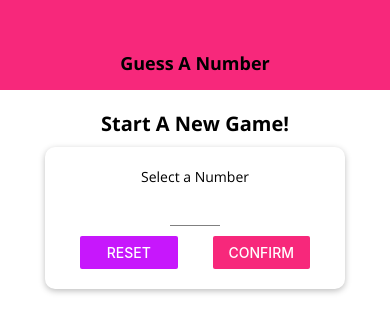
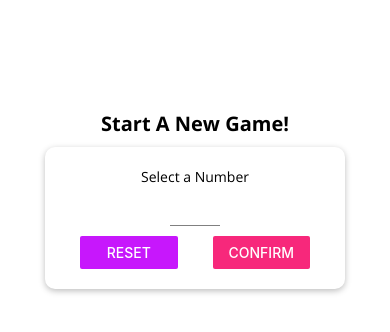
Before and after one commit to varunkverma/Guess-A-Number-App, a React Native app: screen / in a window 390 px wide. Shown: the top 332 px of the page. Built offline with nearby package versions, Linux system fonts and the light colour scheme.

Commit message:
pushing pltform dependent styling

```diff
--- a/App.js
+++ b/App.js
@@ -1,5 +1,5 @@
 import React, { useState } from "react";
-import { StyleSheet, View } from "react-native";
+import { StyleSheet, View, SafeAreaView } from "react-native";
 import * as Font from "expo-font";
 import { AppLoading } from "expo";
 
@@ -60,10 +60,10 @@
   }
 
   return (
-    <View style={styles.screen}>
+    <SafeAreaView style={styles.screen}>
       <Header title="Guess A Number" />
       {content}
-    </View>
+    </SafeAreaView>
   );
 }
 
--- a/components/header.component.jsx
+++ b/components/header.component.jsx
@@ -1,28 +1,43 @@
 import React from "react";
-import { View, Text, StyleSheet } from "react-native";
+import { View, Text, StyleSheet, Platform } from "react-native";
 import Colors from "../constants/colors";
 
 import TitleText from "./title-text.component";
 
 const Header = ({ title }) => {
   return (
-    <View style={styles.header}>
+    <View
+      style={{
+        ...styles.headerBase,
+        ...Platform.select({
+          ios: styles.headerIOS,
+          android: styles.headerAndroid,
+        }),
+      }}
+    >
       <TitleText style={styles.headerTitle}>{title}</TitleText>
     </View>
   );
 };
 
 const styles = StyleSheet.create({
-  header: {
+  headerBase: {
     width: "100%",
     height: 90,
     paddingTop: 36,
-    backgroundColor: Colors.primary,
     alignItems: "center",
     justifyContent: "center",
   },
+  headerIOS: {
+    backgroundColor: "white",
+    borderBottomColor: "#ccc",
+    borderBottomWidth: 1,
+  },
+  headerAndroid: {
+    backgroundColor: Colors.primary,
+  },
   headerTitle: {
-    color: "black",
+    color: Platform.OS === "ios" ? Colors.primary : "white",
     fontSize: 18,
     fontFamily: "open-sans-bold",
   },
--- a/components/main-button.component.jsx
+++ b/components/main-button.component.jsx
@@ -1,19 +1,38 @@
 import React from "react";
-import { TouchableOpacity, View, Text, StyleSheet } from "react-native";
+import {
+  TouchableOpacity,
+  View,
+  Text,
+  StyleSheet,
+  TouchableNativeFeedback,
+  Platform,
+} from "react-native";
 
 import Colors from "../constants/colors";
 
 const MainButton = ({ onPress, children }) => {
+  let ButtonComponent = TouchableOpacity;
+
+  if (Platform.OS === "android" && Platform.Version >= 21) {
+    ButtonComponent = TouchableNativeFeedback;
+  }
+
   return (
-    <TouchableOpacity activeOpacity={0.6} onPress={onPress}>
-      <View style={styles.button}>
-        <Text style={styles.buttonText}>{children}</Text>
-      </View>
-    </TouchableOpacity>
+    <View style={styles.buttonContainer}>
+      <ButtonComponent activeOpacity={0.6} onPress={onPress}>
+        <View style={styles.button}>
+          <Text style={styles.buttonText}>{children}</Text>
+        </View>
+      </ButtonComponent>
+    </View>
   );
 };
 
 const styles = StyleSheet.create({
+  buttonContainer: {
+    borderRadius: 25,
+    overflow: "hidden",
+  },
   button: {
     backgroundColor: Colors.primary,
     paddingVertical: 12,
--- a/screens/game-screen.jsx
+++ b/screens/game-screen.jsx
@@ -8,6 +8,7 @@
   FlatList,
   Dimensions,
 } from "react-native";
+import { ScreenOrientation } from "expo";
 import { Ionicons } from "@expo/vector-icons";
 import DefaultStyles from "../constants/default-styles";
 import NumberContainer from "../components/number-container.component";
```
